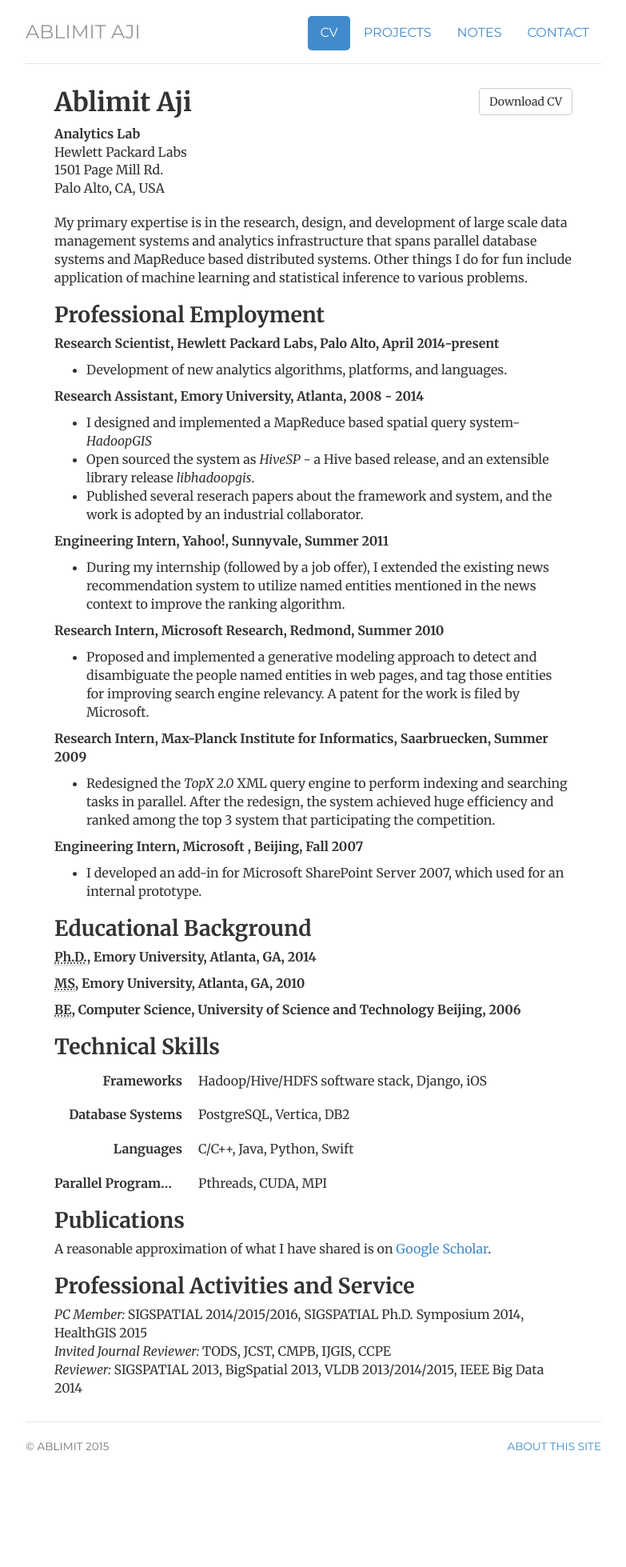
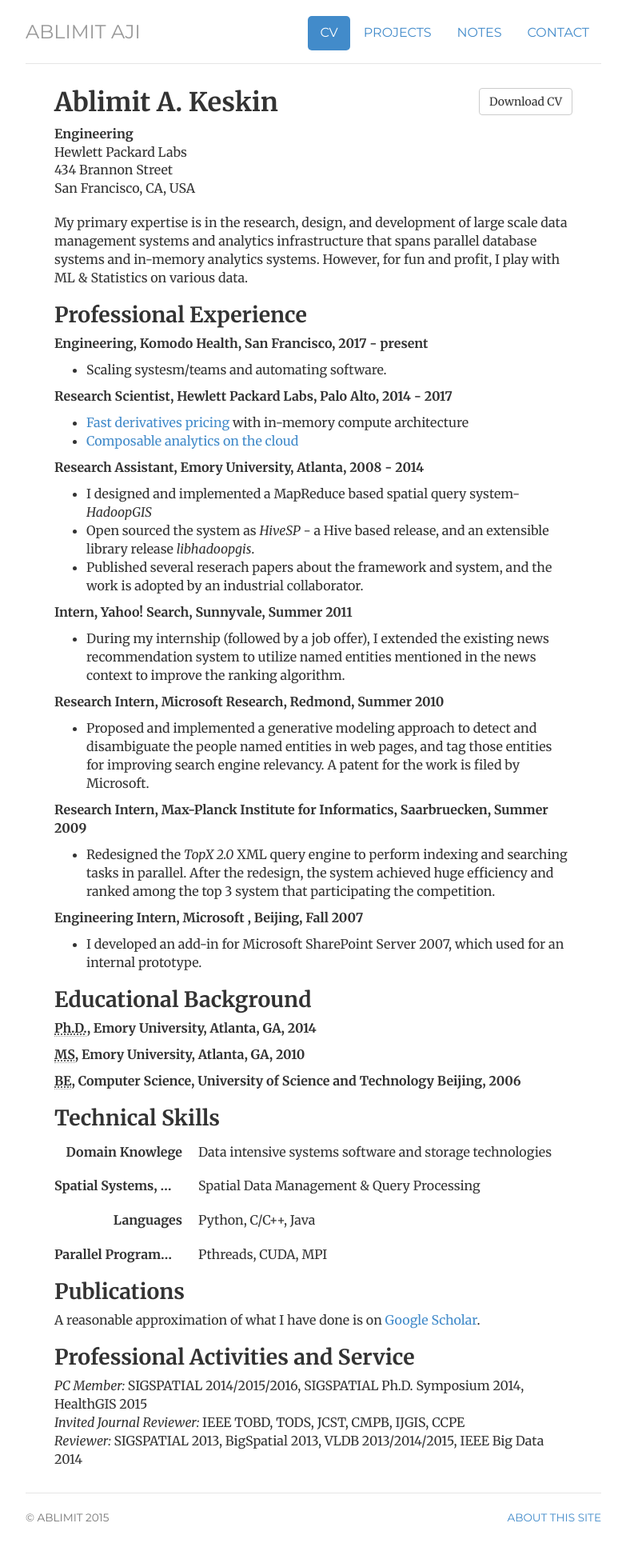
Before and after one commit to ablimit/ablimit.github.io, a Jekyll site: the page built from cv/index.html, in a window 1280 px wide. Shown: the whole page at 80% size, without its empty margins (248-1031 px from the left). Built offline with Jekyll 4.4.1, drawn with Linux system fonts in a browser that asks for light colours; before the commit the page ends 1870 px from its top, so only the background shows below that.

Commit message:
updated page contents

```diff
--- a/cv/index.html
+++ b/cv/index.html
@@ -6,29 +6,34 @@ cv: active
 projects: passive
 notes: passive
 contact: passive
-description: Current CV for Ablimit Aji, database and anlytics systems researcher at HP Labs.
+description: Current CV for Ablimit Aji, the systems guy @ Komodo Health.
 ---
 <div class="cv">
 	<a href="/files/cv-aji.pdf" class="btn btn-default pull-right" title="Download CV as PDF">Download CV</a>
 				<div itemscope itemtype="http://data-vocabulary.org/Person">
-				<span itemprop="name"><h1>Ablimit Aji</h1></span>
+				<span itemprop="name"><h1>Ablimit A. Keskin</h1></span>
 				<address>
-				<span itemprop="affiliation"><strong>Analytics Lab</strong><br></span>
+				<span itemprop="affiliation"><strong>Engineering </strong><br></span>
 				<span itemprop="affiliation">Hewlett Packard Labs<br></span>
-				1501 Page Mill Rd.<br>
-				Palo Alto, CA, USA<br>
+				434 Brannon Street<br>
+				San Francisco, CA, USA<br>
 				<!--<abbr title="phone">T:</abbr> (000) 000-0000<br>
 				<span class="obfuscate">email@email.com</span>
 				-->
 				</address>
 				</div>
 
-				<p>My primary expertise is in the research, design, and development of large scale data management systems and analytics infrastructure that spans parallel database systems and MapReduce based distributed systems. Other things I do for fun include application of machine learning and statistical inference to various problems.</p>
+				<p>My primary expertise is in the research, design, and development of large scale data management systems and analytics infrastructure that spans parallel database systems and in-memory analytics systems. However, for fun and profit, I play with ML & Statistics on various data.</p>
 
-				<h2>Professional Employment</h2>
-				<p><strong>Research Scientist, Hewlett Packard Labs, Palo Alto, April 2014-present</strong></p>
+				<h2>Professional Experience</h2>
+				<p><strong>Engineering, Komodo Health, San Francisco, 2017 - present</strong></p>
 				<ul>
-				<li>Development of new analytics algorithms, platforms, and languages.</li>
+				<li>Scaling systesm/teams and automating software.</li>
+				</ul>
+				<p><strong>Research Scientist, Hewlett Packard Labs, Palo Alto, 2014 - 2017</strong></p>
+				<ul>
+					<li><a href="https://community.hpe.com/t5/Behind-the-scenes-Labs/Hewlett-Packard-Labs-accelerates-finance-with-blazingly-fast/ba-p/6920418#.W9T4aC-ZMcg">Fast derivatives pricing</a> with in-memory compute architecture</li>
+					<li><a href="https://dev.havenondemand.com/combination/home">Composable analytics on the cloud</a></li>
 				</ul>
 
 				<p><strong>Research Assistant, Emory University, Atlanta, 2008 - 2014</strong></p>
@@ -38,7 +43,7 @@ description: Current CV for Ablimit Aji, database and anlytics systems researche
 					<li>Published several reserach papers about the framework and system, and the work is adopted by an industrial collaborator.</li>
 				</ul>
 
-				<p><strong>Engineering Intern, Yahoo!, Sunnyvale, Summer 2011</strong></p>
+				<p><strong>Intern, Yahoo! Search, Sunnyvale, Summer 2011</strong></p>
 				<ul>
 				<li>During my internship (followed by a job offer), I extended the existing news recommendation system to utilize named entities mentioned
 					in the news context to improve the ranking algorithm.</li>
@@ -69,18 +74,18 @@ description: Current CV for Ablimit Aji, database and anlytics systems researche
 
 				<h2>Technical Skills</h2>
 				<dl class="dl-horizontal">
-					<dt>Frameworks</dt>
-					<dd>Hadoop/Hive/HDFS software stack, Django, iOS</dd>
+					<dt>Domain Knowlege</dt>
+					<dd>Data intensive systems software and storage technologies</dd>
 				</dl>
 
 				<dl class="dl-horizontal">
-					<dt>Database Systems</dt>
-					<dd>PostgreSQL, Vertica, DB2</dd>
+					<dt>Spatial Systems, Mapping and  Algorithms</dt>
+					<dd>Spatial Data Management & Query Processing</dd>
 				</dl>
 
 				<dl class="dl-horizontal">
 					<dt>Languages</dt>
-					<dd>C/C++, Java, Python, Swift</dd>
+					<dd>Python, C/C++, Java</dd>
 				</dl>
 				<dl class="dl-horizontal">
 					<dt>Parallel Programming</dt>
@@ -88,13 +93,13 @@ description: Current CV for Ablimit Aji, database and anlytics systems researche
 				</dl>
 
 				<h2>Publications</h2>
-				<p>A reasonable approximation of what I have shared is on <a href="https://scholar.google.com/citations?user=P1KTbgkAAAAJ&hl=en" title="Google Scholar">Google Scholar</a>.</p>
+				<p>A reasonable approximation of what I have done is on <a href="https://scholar.google.com/citations?user=P1KTbgkAAAAJ&hl=en" title="Google Scholar">Google Scholar</a>.</p>
 
 
 				<h2>Professional Activities and Service</h2>
 				<ul class="list-unstyled">
 					<li><em>PC Member:</em> SIGSPATIAL 2014/2015/2016, SIGSPATIAL Ph.D. Symposium 2014, HealthGIS 2015</li>
-					<li><em>Invited Journal Reviewer:</em> TODS, JCST, CMPB, IJGIS, CCPE</li>
+					<li><em>Invited Journal Reviewer:</em> IEEE TOBD, TODS, JCST, CMPB, IJGIS, CCPE</li>
 					<li><em>Reviewer:</em> SIGSPATIAL 2013, BigSpatial 2013, VLDB 2013/2014/2015, IEEE Big Data 2014</li>
 				</ul>
 
--- a/index.html
+++ b/index.html
@@ -5,17 +5,17 @@ cv: passive
 projects: passive
 notes: passive
 contact: passive
-description: Database and analytics systems reseacher at Hewlett-Packard Labs.
+description: Data Systems @ Komodo Health.
 ---
 <div class="row marketing">
 	<div class="col-sm-4">
 	<img  class="img-thumbnail avatar" alt="Ablimit Aji" src="img/avatar.jpg">
 	</div>
 	<div itemscope itemtype="http://data-vocabulary.org/Person" class="col-sm-8">
-	<p class="lead">My name is <span itemprop="name">Ablimit Aji</span>, and I build systems.</p>
+	<p class="lead">My name is <span itemprop="name">Ablimit</span>, and I build systems and teams.</p>
 	<p>Depending on when you catch me, I could be <a href="https://scholar.google.com/citations?user=P1KTbgkAAAAJ&hl=en">exploring</a>, <a href="https://github.com/ablimit">coding</a>, and <a href="http://www.goodreads.com/book/show/2054761.The_Snowball">reading</a> (oftentimes it is a linear combination of those).</p>
 
-	<p>Currently, I am working at <span itemprop="affiliation"> <a href="http://www.labs.hpe.com">Hewelett Packard Labs</a></span> as a <span itemprop="title"><a href="http://www.hpl.hp.com/people/abulimiti_aji/">research scientist</a></span>. Before that I was a <span itemprop="titile"> Ph.D. student</span> at <a href="http://www.cs.emory.edu">Emory University</a> where I designed and built <a href="https://sites.google.com/site/hadoopgis/">HadoopGIS</a> - a high performance spatial warehousing system for big spatial data.</p>
+	<p>Currently, I am at <span itemprop="affiliation"> <a href="http://www.komodohealth.com">Komodo Health</a></span> with a team of <span itemprop="title"><a href="http://komodohealth.com/about_us.php">awesome folks</a></span> improving our healthcare systems - one softwre at a time. Before that, I was a <span itemprop="titile"> Research Scientist</span> at <a href="https://www.labs.hpe.com">Hewlett Packard Labs </a> building petabyte scale systems on <a href="https://www.labs.hpe.com/next-next/mdc"> memory driven compute architecture</a>.</p>
 
 	<p><a href="contact">Drop me a line</a> if you would like to get in touch with me.</p>
 	</div>
```
